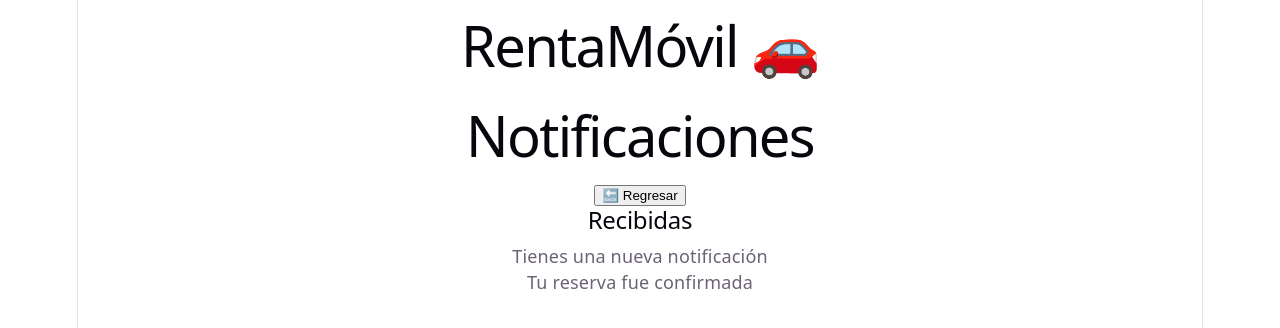
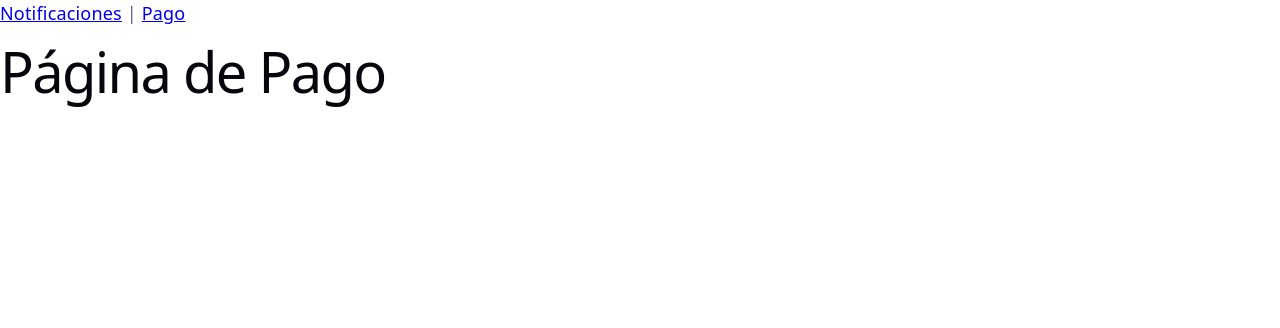
Before and after one commit to nicolerv18/RentaMovil2, a React (Vite) app in the folder Front-end/rentaMovil-front-end/: page /pago in a window 1280 px wide. Shown: the top 328 px of the page. Built offline with nearby package versions, Linux system fonts and the light colour scheme.

Commit message:
Thiago V 1.0

```diff
--- a/Front-end/rentaMovil-front-end/package.json
+++ b/Front-end/rentaMovil-front-end/package.json
@@ -11,7 +11,9 @@
   },
   "dependencies": {
     "react": "^19.2.4",
-    "react-dom": "^19.2.4"
+    "react-dom": "^19.2.4",
+    "react-icons": "^5.6.0",
+    "react-router-dom": "^7.13.2"
   },
   "devDependencies": {
     "@eslint/js": "^9.39.4",
--- a/Front-end/rentaMovil-front-end/src/App.jsx
+++ b/Front-end/rentaMovil-front-end/src/App.jsx
@@ -1,12 +1,23 @@
-
-import './App.css'
-import Notification from './pages/notification';
+import { BrowserRouter, Routes, Route, Link } from "react-router-dom";
+import Notificacion from "./pages/notification";
+import Pago from "./pages/page";
 
 function App() {
-  return(
-    <><h1>RentaMóvil 🚗</h1><>
-      <Notification />
-    </></>
+  return (
+    <BrowserRouter>
+      {/* Navegación */}
+      <nav>
+        <Link to="/notification">Notificaciones</Link> |{" "}
+        <Link to="/pago">Pago</Link>
+      </nav>
+
+      {/* Rutas */}
+      <Routes>
+        <Route path="/notification" element={<Notificacion />} />
+        <Route path="/pago" element={<Pago />} />
+      </Routes>
+    </BrowserRouter>
   );
 }
+
 export default App;
--- /dev/null
+++ b/Front-end/rentaMovil-front-end/src/components/buttonBack.css
@@ -0,0 +1,17 @@
+.buttonBack {
+  background-color: #2c3e5000;
+  color: white;
+  padding: 10px 18px;
+  border: none;
+  border-radius: 8px;
+  font-size: 20px;
+  cursor: pointer;
+  display: inline-flex;
+  gap: 6px;
+  transition: all 0.3s ease;
+  transform: translate(-820px, 10px);
+}
+
+.buttonBack:hover {
+  background-color: #34495e;
+}
--- a/Front-end/rentaMovil-front-end/src/components/buttonBack.jsx
+++ b/Front-end/rentaMovil-front-end/src/components/buttonBack.jsx
@@ -1,8 +1,10 @@
 import React from 'react';
+import "./buttonBack.css";
+import {FaArrowLeft} from "react-icons/fa";
 const buttonBack = ({ onClick, type = 'button' }) => {
     return(
         <button className = "buttonBack" onClick={onClick} type={type}>
-            🔙 Regresar
+            <FaArrowLeft /> Regresar
         </button>
     )
 }
--- /dev/null
+++ b/Front-end/rentaMovil-front-end/src/components/containerText.css
@@ -0,0 +1,19 @@
+.card {
+  width: 700px;
+  height: 600px;
+  background-color: #d9d9d9;
+  border-radius: 20px;
+  padding: 20px;
+  overflow-y: auto;
+  margin-top: 50px;
+  margin-left: 850px;
+}
+
+.header {
+  font-size: 24px;
+  margin: 5px 0;
+  padding-bottom: 13px;
+  text-align: center;
+  border-bottom: 1px solid black;
+  color: black;
+}
--- a/Front-end/rentaMovil-front-end/src/components/containerText.jsx
+++ b/Front-end/rentaMovil-front-end/src/components/containerText.jsx
@@ -1,12 +1,17 @@
-const containerText = ({ title, children }) => {
+import "./containerText.css";
+
+const ContainerText = ({ title, children }) => {
   return (
-    <div className="container">
-      {title && <h2 className="container-title">{title}</h2>}
+    <div className="card">
+
+      <div className="header">{title}</div>
+
       <div className="container-content">
         {children}
       </div>
+
     </div>
   );
 };
 
-export default containerText;
+export default ContainerText;
--- a/Front-end/rentaMovil-front-end/src/index.css
+++ b/Front-end/rentaMovil-front-end/src/index.css
@@ -54,17 +54,7 @@ body {
   margin: 0;
 }
 
-#root {
-  width: 1126px;
-  max-width: 100%;
-  margin: 0 auto;
-  text-align: center;
-  border-inline: 1px solid var(--border);
-  min-height: 100svh;
-  display: flex;
-  flex-direction: column;
-  box-sizing: border-box;
-}
+
 
 h1,
 h2 {
--- /dev/null
+++ b/Front-end/rentaMovil-front-end/src/pages/notification.css
@@ -0,0 +1,51 @@
+
+
+
+.line-vertical {
+  position: absolute;
+  width: 2px;
+
+  height: 700px;
+  background-color: rgb(245, 245, 245);
+
+  left: 700px;
+  top: 190px;
+}
+
+.notification-page {
+  padding: 20px;
+}
+.header-page {
+  position: relative;
+  display: flex;
+  align-items: center;
+  justify-content: center;
+  height: 80px;
+}
+
+.header-page button {
+  position: absolute;
+  left: 10px;
+  top: 50%;
+  transform: translateY(-50%);
+  z-index: 10;
+}
+.notification {
+  position: relative;
+  display: flex;
+  align-items: center;
+  border-bottom: 1px solid black;
+  padding: 10px 0;
+}
+
+.icon {
+  position: absolute;
+  left: 10px;
+}
+
+.text {
+  width: 100%;
+  text-align: center;
+  padding-left: 30px;
+  color: black;
+}
--- a/Front-end/rentaMovil-front-end/src/pages/notification.jsx
+++ b/Front-end/rentaMovil-front-end/src/pages/notification.jsx
@@ -1,25 +1,37 @@
+import "./notification.css";
+import { useNavigate } from "react-router-dom";
 import Container from "../components/containerText";
 import ButtonBack from "../components/buttonBack";
 
 function Notification() {
+  const navigate = useNavigate();
 
-    return (
-        <div>
-            <h1>Notificaciones</h1>
+  return (
+    <div className="notification-page">
+        <div className="line-vertical"></div>
+      {/* HEADER */}
+      <div className="header-page">
+        <ButtonBack onClick={() => navigate(-1)} />
+        <h1>Notificaciones</h1>
+      </div>
 
-            <ButtonBack
-                onClick={() => console.log("Prueba")}
+      {/* CONTENIDO */}
+      <div className="content">
+        <Container title="Recibidas">
+  <div className="notification">
+    <span className="icon">👤</span>
+    <p className="text">Tienes una nueva notificación</p>
+  </div>
 
-            />
-            <Container title="Recibidas">
-        <p>Tienes una nueva notificación</p>
-        <p>Tu reserva fue confirmada</p>
-      </Container>
-        </div>
-    );
+  <div className="notification">
+    <span className="icon">👤</span>
+    <p className="text">Tu reserva fue confirmada</p>
+  </div>
+</Container>
+      </div>
+
+    </div>
+  );
 }
 
-
-
-
 export default Notification;
--- a/Front-end/rentaMovil-front-end/src/pages/page.jsx
+++ b/Front-end/rentaMovil-front-end/src/pages/page.jsx
@@ -0,0 +1,8 @@
+import { createRoot } from 'react-dom/client';
+import { BrowserRouter, Routes, Route, Link } from 'react-router-dom';
+
+function Pago() {
+  return <h1>Página de Pago</h1>;
+}
+
+export default Pago;
```
Also changed, not shown: 1 other file (tests, documents, lock files or other folders).
